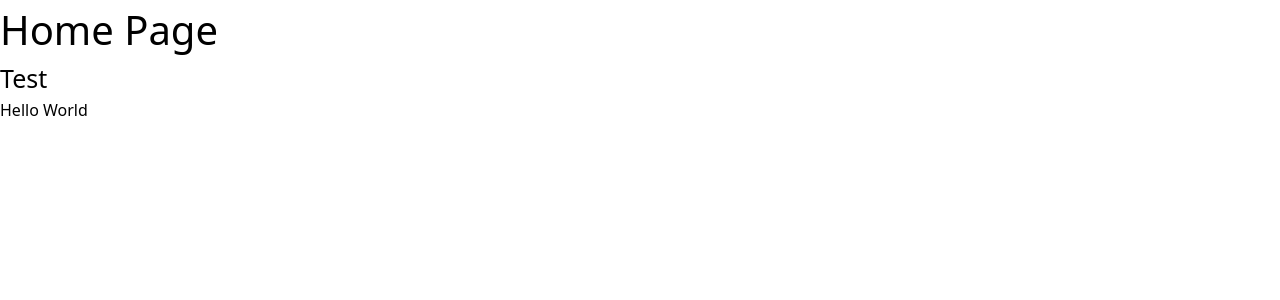
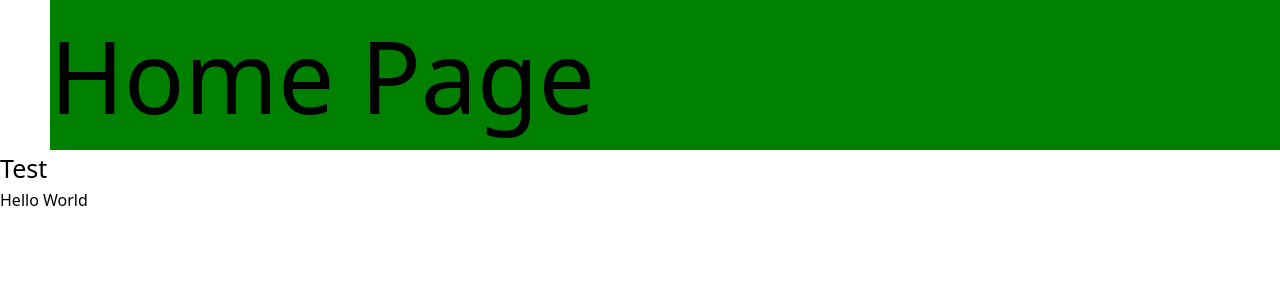
Before and after one commit to dylsub/SHIFAClinicWebsite, a Next.js app: page / in a window 1280 px wide. Shown: the top 300 px of the page. Built offline with nearby package versions, Linux system fonts and the light colour scheme.

Commit message:
Added hello class and about page

```diff
--- /dev/null
+++ b/app/about/page.js
@@ -0,0 +1,11 @@
+import React from "react";
+
+const page = () => {
+  return (
+    <div>
+      <h1>This is the about us page.</h1>
+    </div>
+  );
+};
+
+export default page;
--- a/app/globals.css
+++ b/app/globals.css
@@ -23,3 +23,9 @@ h3 {
 h4 {
   font-size: 25px;
 }
+
+.hello {
+  font-size: 100px;
+  background-color: green;
+  margin-left: 50px;
+}
--- a/app/page.js
+++ b/app/page.js
@@ -3,7 +3,7 @@ import Image from "next/image";
 export default function Home() {
   return (
     <div>
-      <h1>Home Page</h1>
+      <h1 className="hello">Home Page</h1>
       <h4>Test</h4>
       <p>Hello World</p>
     </div>
```
